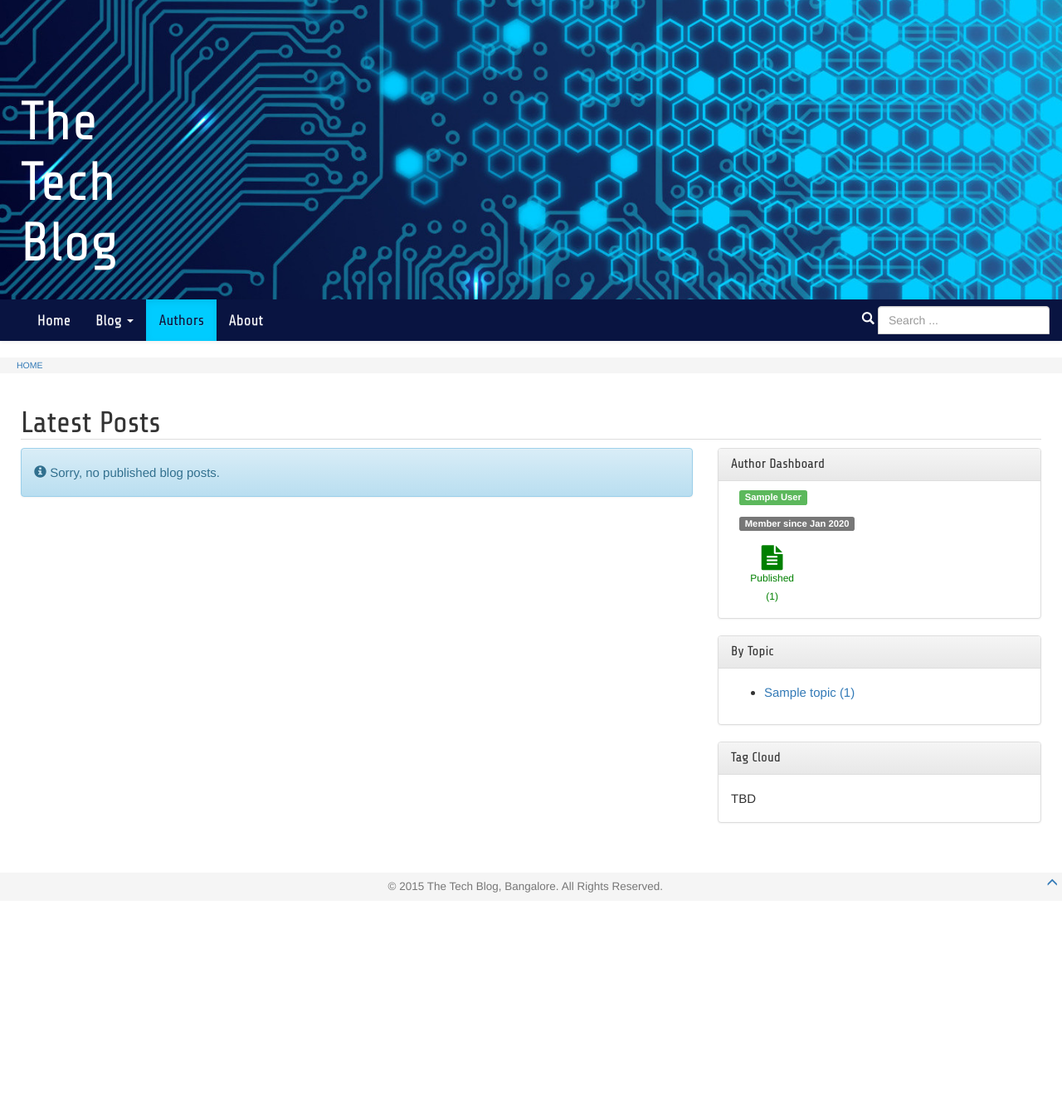
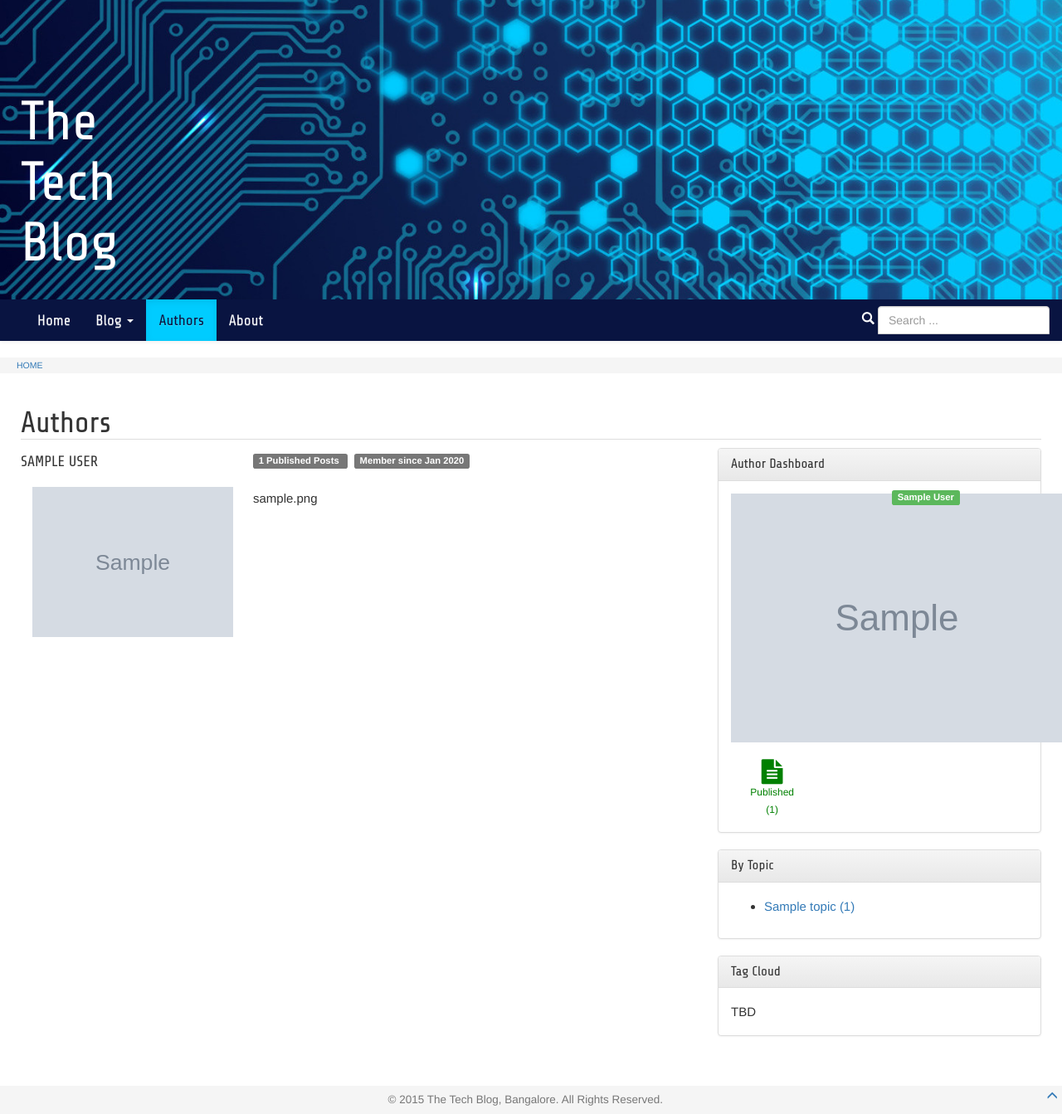
Before and after one commit to DevopediaOrg/django-basic, a Django app: page /authors in a window 1280 px wide. Shown: the part 46-1389 px from the top of the page at 83% size. Before the commit the page ends 1122 px from the top, so only its background shows below. Run offline with Django 3.2, Linux system fonts and the light colour scheme; a user stored in the database is signed in; tables that the repository leaves empty hold one stand-in row (values such as "Sample post"); grey boxes marked "Sample" are stand-in pictures; some libraries are stand-ins or nearby versions.

Commit message:
AuthorListView introduced. Author model is linked to auth_user. Completed author listing page. Author data entered via admin site.

```diff
--- a/blog/models.py
+++ b/blog/models.py
@@ -19,7 +19,7 @@ class Topic(models.Model):
     @staticmethod
     def topics():
         return Topic.objects.filter(post__state='Published') \
-                            .annotate(num_posts=models.Count('post')) \
+                            .annotate(num_posts=Count('post')) \
                             .values_list('name','description','num_posts')
 
     @staticmethod
@@ -44,6 +44,12 @@ class Option(models.Model):
 
     def __str__(self):
         return "{:s}".format(self.name)
+
+
+class Author(models.Model):
+    user = models.OneToOneField(User)
+    profile = models.TextField(blank=False)
+    photo = models.ImageField(upload_to='.', blank=True, null=True)
 
 
 class Post(models.Model):
--- a/blog/static/css/blog.css
+++ b/blog/static/css/blog.css
@@ -143,12 +143,14 @@ img.topic-img {
     text-transform: uppercase;
 }
 
-.author-info {
-    padding-left: 10px;
+.author-post-states {
+    margin-top: 20px;
 }
 
-.author-post-states {
-    margin-top: 20px;
+.author-name {
+    font-family: 'Share Tech';
+    font-size:1.2em;
+    text-transform: uppercase;
 }
 
 .state-icons {
--- /dev/null
+++ b/blog/templates/blog/author_list.html
@@ -0,0 +1,45 @@
+{% extends "blog/base.html" %}
+
+{% load staticfiles %}
+
+{% block title %}{{ block.super }}: Post List{% endblock %}
+
+{% block content %}
+    <h1 class="page-title">Authors</h1>
+
+    <div class="row">
+      <div class="col-sm-8 col-md-8">
+          {% for author in authors %}
+              <div class="post">
+                <div class="row">
+                  <div class="col-sm-4 col-md-4">
+                    <span class="author-name">{{author.user.first_name}} {{author.user.last_name}}</span>
+                    {% if author.photo %}
+                    <div class="thumbnail">
+                        <img src="{{ MEDIA_URL }}/{{author.photo}}">
+                    </div>
+                    {% endif %}
+                  </div>
+
+                  <div class="col-sm-8 col-md-8">
+                    <span class="label label-default">
+                        {{author.num_posts}} Published Posts
+                    </span>
+                    &nbsp;
+                    <span class="label label-default">
+                        Member since {{author.user.date_joined | date:"M Y"}}
+                    </span>
+                    <div style="margin-top:20px">
+                        {{ author.profile | linebreaks }}
+                    </div>
+                  </div>
+                </div>
+              </div>
+           {% endfor %}
+      </div>
+
+      {% include 'blog/post_modules.html' with author_dashboard='show' %}
+
+    </div>
+
+{% endblock content %}
--- a/blog/templates/blog/post_detail.html
+++ b/blog/templates/blog/post_detail.html
@@ -37,7 +37,7 @@
                     {{ post.text | wordcount }} words
                 </div>
                 <div class="col-sm-3 col-md-3">
-                    <span class="glyphicon glyphicon-user"></span><br>
+                    <img style="max-height:19px" src="{{ MEDIA_URL }}/{{post.author.author.photo}}"><br>
                     {{ post.author.first_name }} {{ post.author.last_name }}
                 </div>
                 <div class="col-sm-3 col-md-3">
--- a/blog/templates/blog/post_list.html
+++ b/blog/templates/blog/post_list.html
@@ -5,10 +5,12 @@
 {% block title %}{{ block.super }}: Post List{% endblock %}
 
 {% block content %}
-    {% if curr_topic == None %}
+    {% if curr_topic %}
+        <h1 class="page-title">{{curr_topic}}</h1>
+    {% elif curr_state %}
+        <h1 class="page-title">{{curr_state}} Posts</h1>
+    {% else %}
         <h1 class="page-title">Latest Posts</h1>
-    {% else %}
-        <h1 class="page-title">{{curr_topic}}</h1>
     {% endif %}
 
     <div class="row">
@@ -67,7 +69,11 @@
           {% endfor %}
       </div>
 
-      {% include 'blog/post_modules.html' %}
+      {% if curr_state %}
+          {% include 'blog/post_modules.html' with author_dashboard='show' %}
+      {% else %}
+          {% include 'blog/post_modules.html' %}
+      {% endif %}
 
     </div>
 
--- a/blog/templates/blog/post_modules.html
+++ b/blog/templates/blog/post_modules.html
@@ -1,14 +1,18 @@
 <div class="col-sm-4 col-md-4">
 
-  {% if user.is_authenticated %}
+  {% if user.is_authenticated and author_dashboard == 'show' %}
   <div class="panel panel-default">
     <div class="panel-heading">
       <h3 class="panel-title">Author Dashboard</h3>
     </div>
     <div class="panel-body">
-      <div class="author-info">
-        <p><span class="label label-success">{{user.first_name}} {{user.last_name}}</span></p>
-        <p><span class="label label-default">Member since {{ user.date_joined | date:"M Y" }}</span></p>
+      <div class="row">
+        <div class="col-sm-6 col-md-6">
+            <img src="{{ MEDIA_URL }}/{{user.author.photo}}">
+        </div>
+        <div class="col-sm-6 col-md-6">
+            <span class="label label-success">{{user.first_name}} {{user.last_name}}</span><br><br>
+        </div>
       </div>
       <div class="row author-post-states">
         {% for s in author_post_states %}
--- a/blog/urls.py
+++ b/blog/urls.py
@@ -10,7 +10,7 @@ urlpatterns = [
 
     url(r'^about$', views.AboutView.as_view(), name="about"),
 
-    url(r'^authors/?$', views.ListView.as_view(), name='post_list'),
+    url(r'^authors/?$', views.AuthorListView.as_view(), name='author_list'),
 
     url(r'^topics/?$', views.ListView.as_view(), name='post_list'),
     url(r'^topics/(?P<topic>[\w-]+)/?$', views.ListView.as_view(), name='post_list'),
--- a/blog/views.py
+++ b/blog/views.py
@@ -2,9 +2,10 @@ from django.utils import timezone
 from django.contrib.auth.decorators import login_required
 from django.contrib.auth.models import AnonymousUser
 from django.core.urlresolvers import reverse_lazy
+from django.db.models import Count
 from django.views import generic
 from django.http import Http404
-from .models import Topic, Post
+from .models import Topic, Author, Post
 from .forms import PostForm
 
 
@@ -21,6 +22,8 @@ class ContextMixin(object):
             What we get from URL is a slug. This has to be matched
             against the actual topic name.
         '''
+        curr_topic, curr_state = None, None
+        path_items = []
         if 'pk' in self.kwargs: # DetailView
             curr_topic = self.object.topic.name
             path_items = ['topics', curr_topic]
@@ -29,28 +32,25 @@ class ContextMixin(object):
             path_items = ['topics', curr_topic]
         elif ('state' in self.kwargs and
               not isinstance(self.request.user, AnonymousUser)): # ListView
-            curr_topic = None
+            curr_state = self.kwargs['state']
             path_items = ['states', self.kwargs['state']]
         elif ('post/new' in self.request.path or # CreateView
               'post/' in self.request.path and '/edit' in self.request.path or # UpdateView
               'states' in self.request.path or # ListView
               'topics' in self.request.path): # ListView
-            curr_topic = None
             path_items = ['topics']
-        else:
-            curr_topic = None
-            path_items = []
 
-        return path_items, curr_topic
+        return path_items, curr_topic, curr_state
 
     def get_context_data(self, **kwargs):
         context = super().get_context_data(**kwargs)
 
-        path_items, curr_topic = self.get_path_items()
+        path_items, curr_topic, curr_state = self.get_path_items()
         context.update({
             'path_items': path_items,
             'curr_topic': curr_topic,
             'topics': Topic.topics(),
+            'curr_state': curr_state,
         })
 
         if not isinstance(self.request.user, AnonymousUser):
@@ -61,6 +61,16 @@ class ContextMixin(object):
 
 class AboutView(ContextMixin, generic.TemplateView):
     template_name = 'blog/about.html'
+
+
+class AuthorListView(ContextMixin, generic.ListView):
+    context_object_name = 'authors' # default is object_list or post_list
+    template_name = 'blog/author_list.html'
+
+    def get_queryset(self):
+        return Author.objects.filter(user__post__state='Published') \
+                     .annotate(num_posts=Count('user__post')) \
+                     .order_by('user__first_name','user__last_name')
 
 
 class ListView(ContextMixin, generic.ListView):
```
Also changed, not shown: blog/admin.py (+18 -2 lines), blog/migrations/0008_auto_20151028_1808.py (added), blog/migrations/0009_auto_20151028_2024.py (added).
